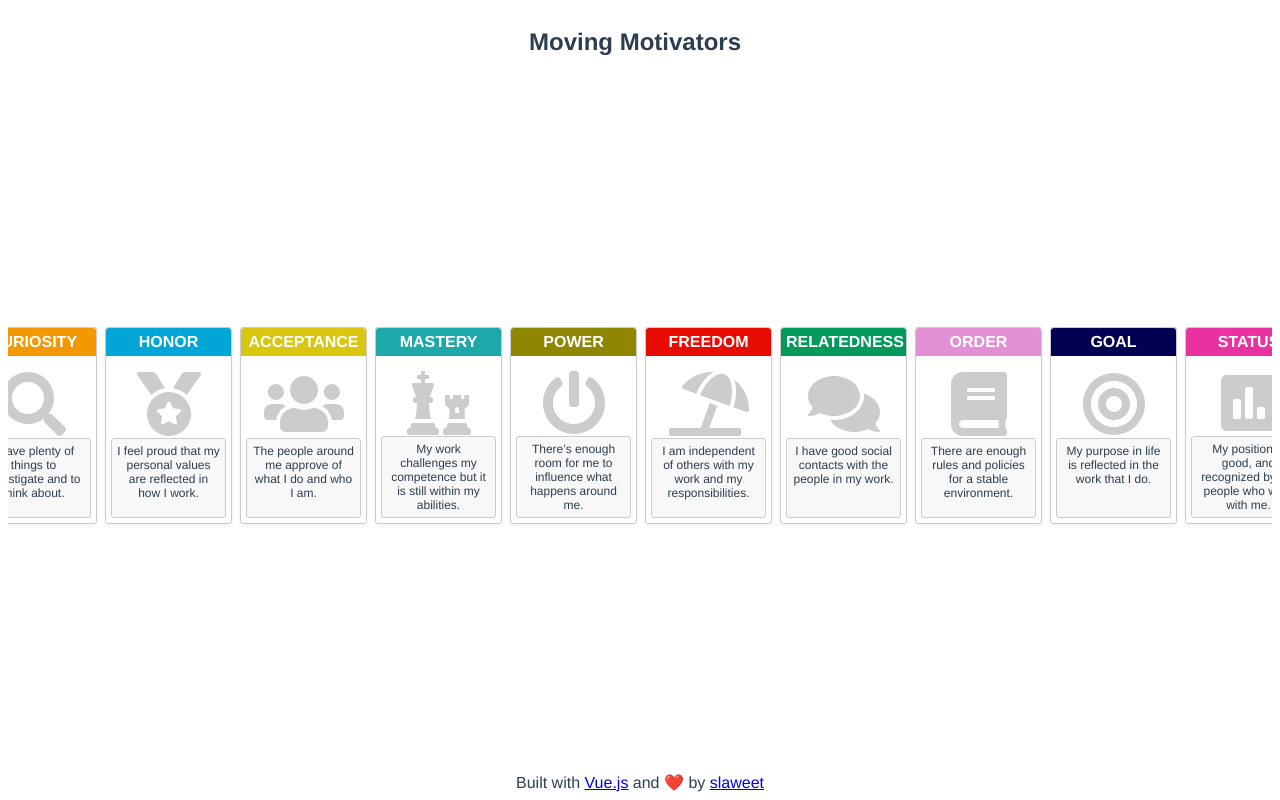
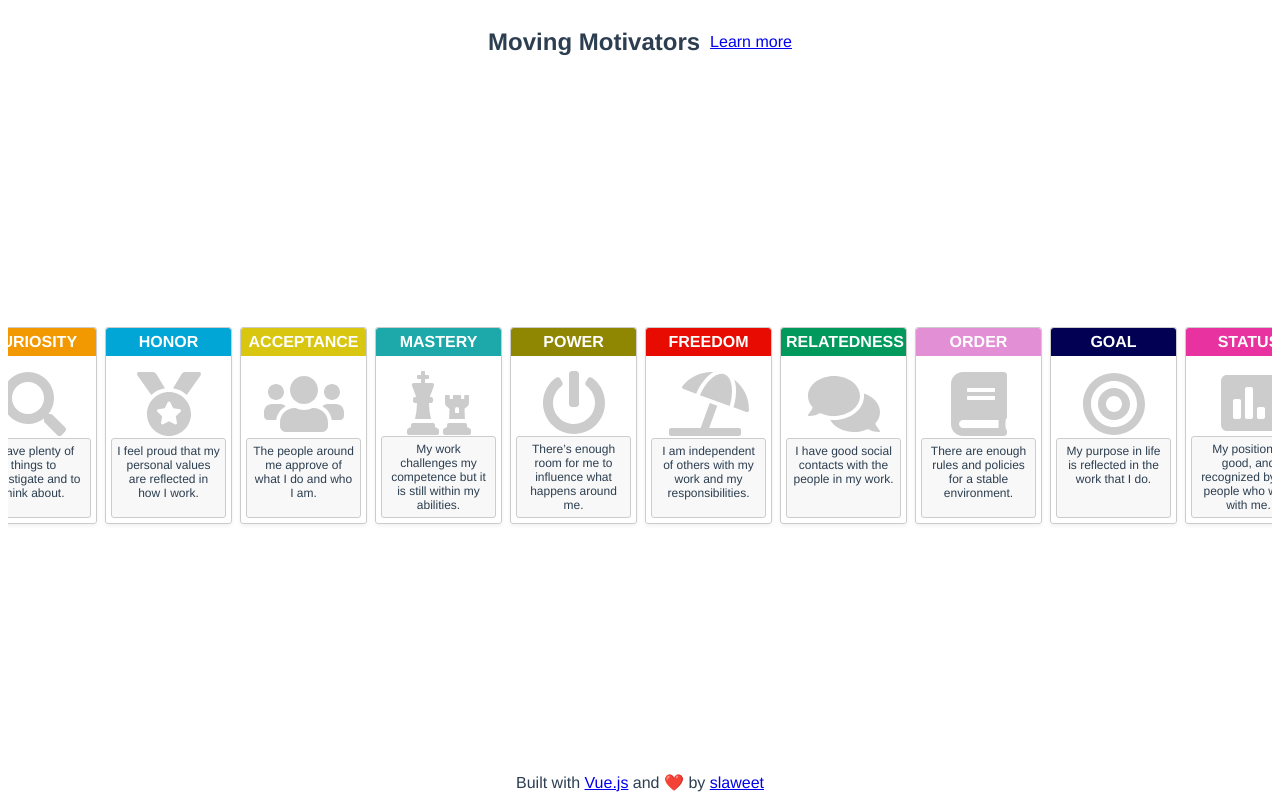
Before and after one commit to slaweet/moving-motivators, a Vue app: page / in a window 1280 px wide. Built offline with nearby package versions, Linux system fonts and the light colour scheme.

Commit message:
🌱 Add "Learn more" link to header

```diff
--- a/src/components/MovingMotivators.vue
+++ b/src/components/MovingMotivators.vue
@@ -2,6 +2,7 @@
   <div class="app">
     <div class="controls">
       <h2>Moving Motivators</h2>
+      <a href="https://management30.com/practice/moving-motivators/" target="_blank">Learn more</a>
     </div>
     <Cards :cards="cards" @cardDrop="handleCardDrop" />
     <div class="footer">
```
